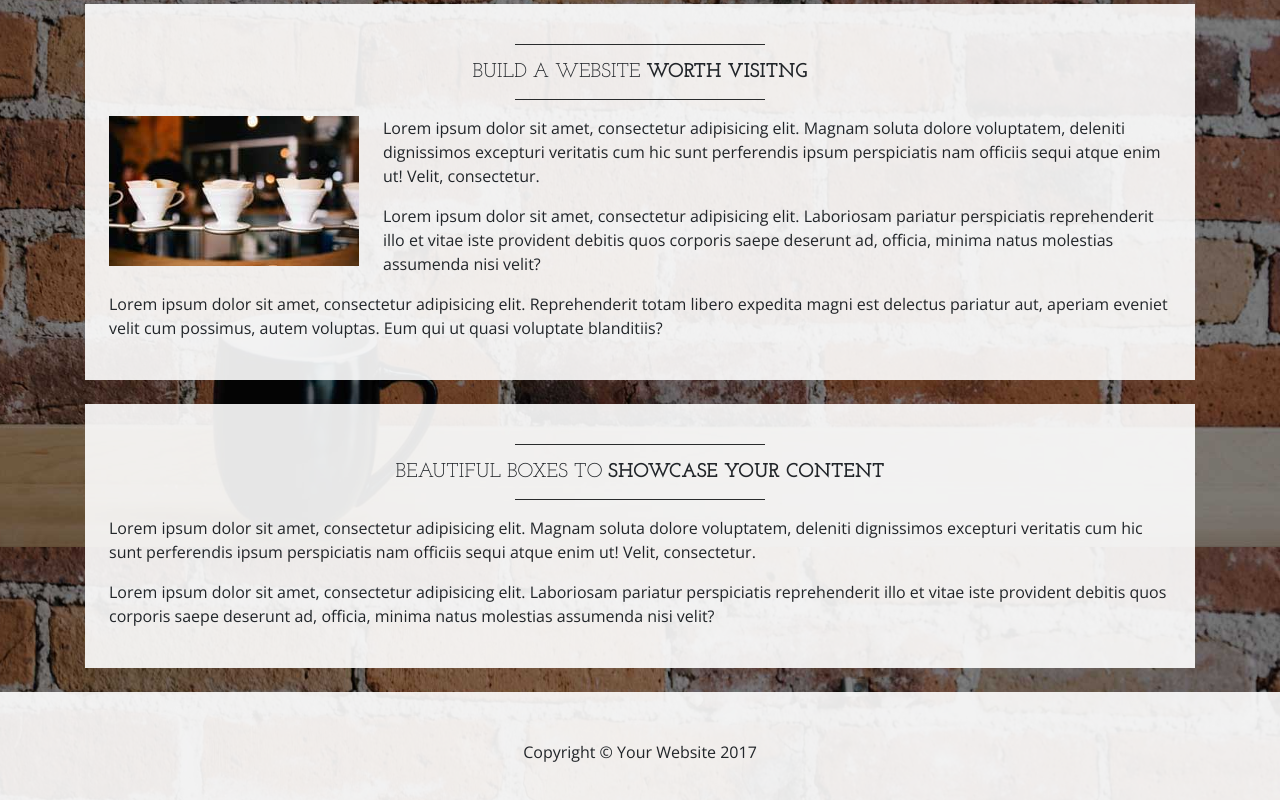
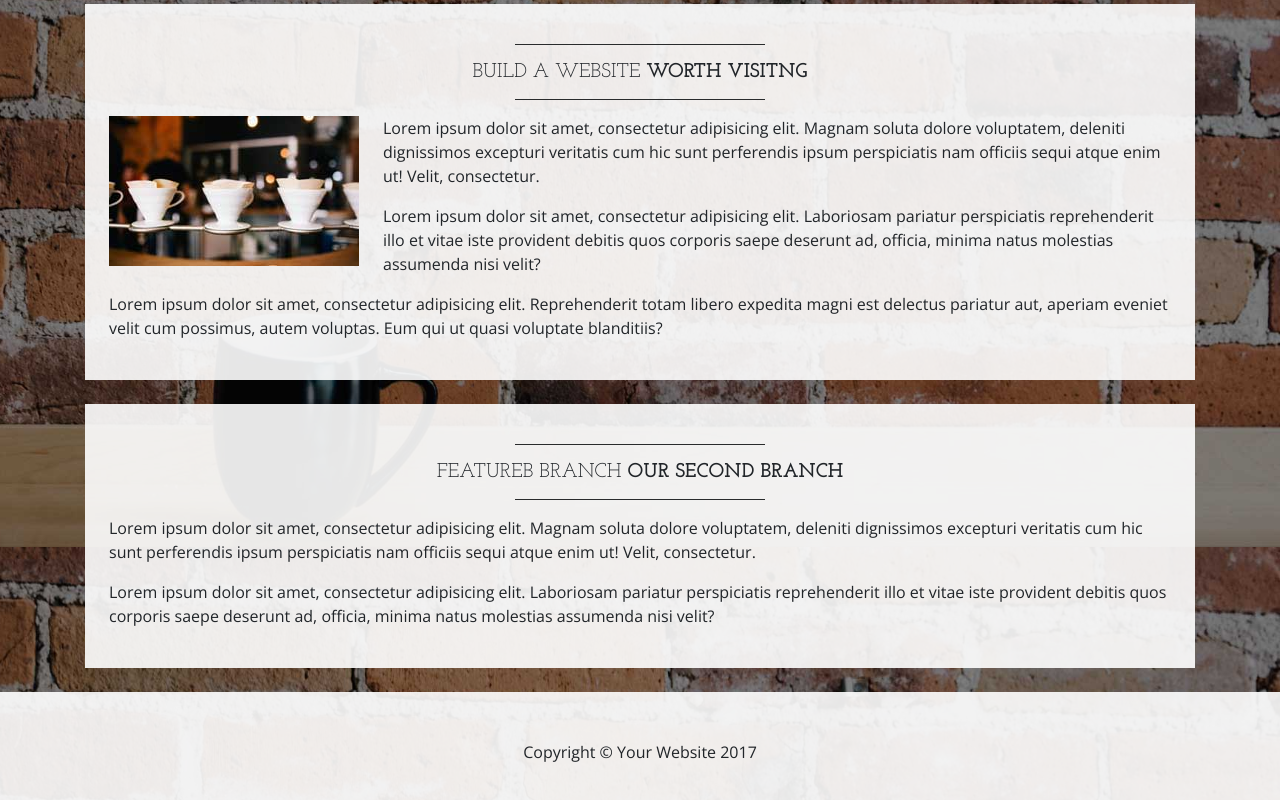
Before and after one commit to jimk1955/Introduction-to-Git, a plain HTML site: page index.html in a window 1280 px wide. Shown: the part 1053-1853 px from the top of the page. Drawn offline with nearby package versions, Linux system fonts and the light colour scheme.

Commit message:
Initial commit on featureB

```diff
--- a/index.html
+++ b/index.html
@@ -115,7 +115,7 @@
 
         <div class="bg-faded p-4 my-4">
             <hr class="divider">
-            <h2 class="text-center text-lg text-uppercase my-0">Beautiful boxes to <strong>showcase your content</strong></h2>
+            <h2 class="text-center text-lg text-uppercase my-0">FeatureB Branch <strong>Our Second Branch</strong></h2>
             <hr class="divider">
             <p>Lorem ipsum dolor sit amet, consectetur adipisicing elit. Magnam soluta dolore voluptatem, deleniti dignissimos excepturi veritatis cum hic sunt perferendis ipsum perspiciatis nam officiis sequi atque enim ut! Velit, consectetur.</p>
             <p>Lorem ipsum dolor sit amet, consectetur adipisicing elit. Laboriosam pariatur perspiciatis reprehenderit illo et vitae iste provident debitis quos corporis saepe deserunt ad, officia, minima natus molestias assumenda nisi velit?</p>
```
